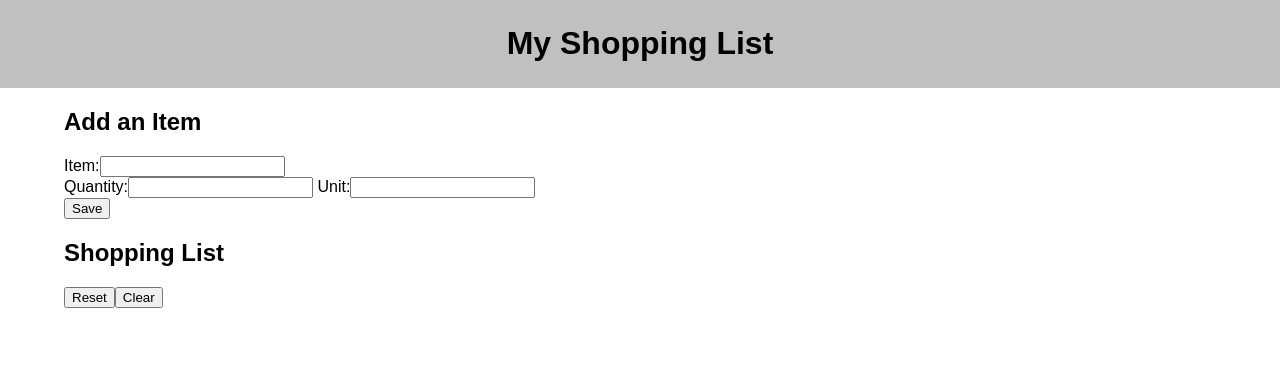
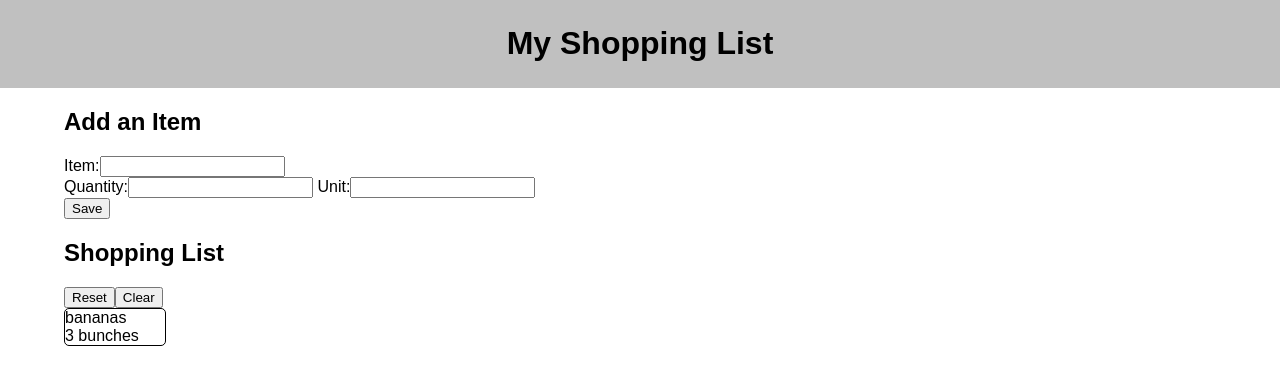
Before and after one commit to CreaDevGeo/ladybug-group-fs-react-shopping-list, a React (Create React App) app: page / in a window 1280 px wide. Shown: the top 384 px of the page. Built offline with nearby package versions, Linux system fonts and the light colour scheme; no server answers.

Commit message:
components

```diff
--- a/src/components/App/App.jsx
+++ b/src/components/App/App.jsx
@@ -4,6 +4,7 @@ import axios from 'axios'
 import Header from '../Header/Header.jsx'
 import AddItem from '../AddItem/AddItem.jsx';
 import ResetClear from '../ResetClear/ResetClear.jsx';
+import ShoppingItem from '../ShoppingItems/ShoppingItem.jsx';
 import './App.css';
 
 function App() {
@@ -38,6 +39,7 @@ function App() {
             <main>
               <AddItem/>
               <ResetClear/>
+              <ShoppingItem/>
             </main>
         </div>
     );
--- /dev/null
+++ b/src/components/ShoppingItems/ShoppingItem.css
@@ -0,0 +1,5 @@
+.item-box {
+    border: solid 1px;
+    border-radius: 5px;
+    width: 100px;
+}
--- a/src/components/ShoppingItems/ShoppingItem.jsx
+++ b/src/components/ShoppingItems/ShoppingItem.jsx
@@ -5,8 +5,8 @@ function ShoppingItem () {
     return (
         <>
         <div className="item-box">
-
-
+            <span className="item">bananas</span><br></br>
+            <span className="quantity">3 </span><span className="unit"> bunches</span>
         </div>
         </>
     )
```
